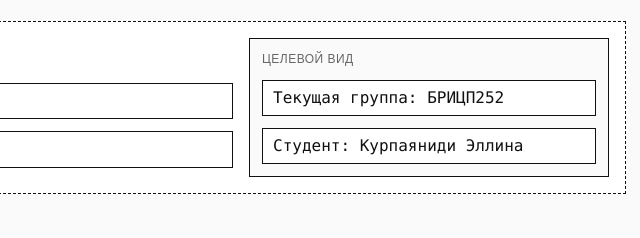
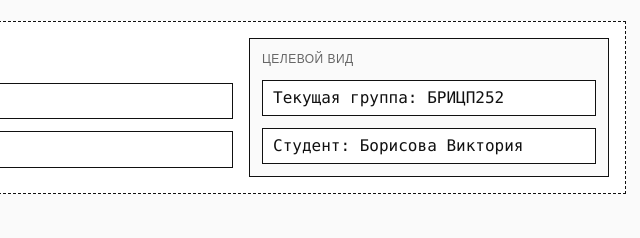
Before and after one commit to viktoria888739/4module_01-main, a plain HTML site: page index.html in a window 1280 px wide. Shown: the part 1722-1960 px from the top of the page, 638-1278 px from the left. Drawn offline with Linux system fonts and the light colour scheme.

Commit message:
ььььььььььььь

```diff
--- a/index.html
+++ b/index.html
@@ -156,7 +156,7 @@
           <div class="task-panel task-target">
             <p class="task-target__label">Целевой вид</p>
             <output class="pill mono">Текущая группа: БРИЦП252</output>
-            <output class="pill mono">Студент: Курпаяниди Эллина</output>
+            <output class="pill mono">Студент: Борисова Виктория</output>
           </div>
         </div>
       </div>
```
